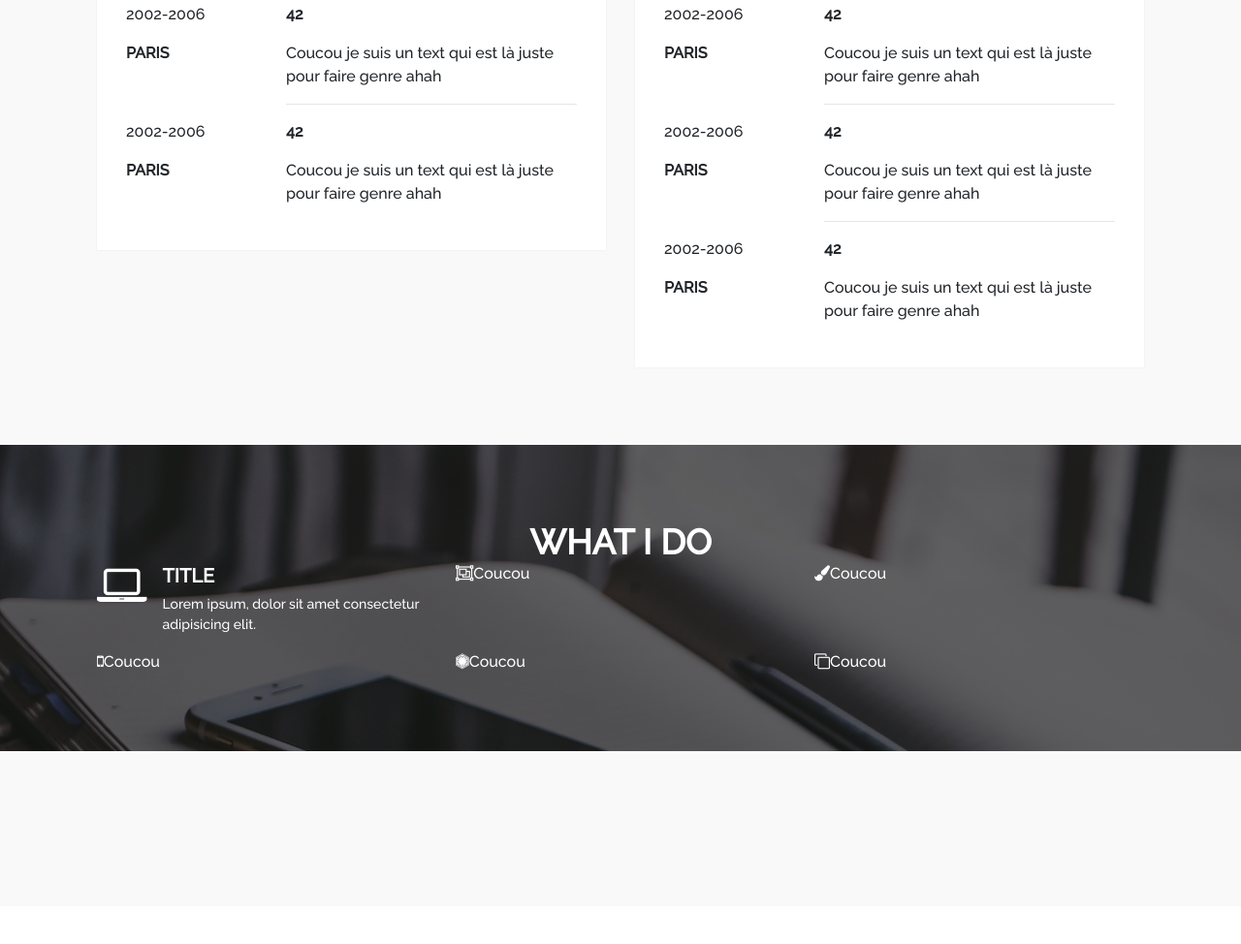
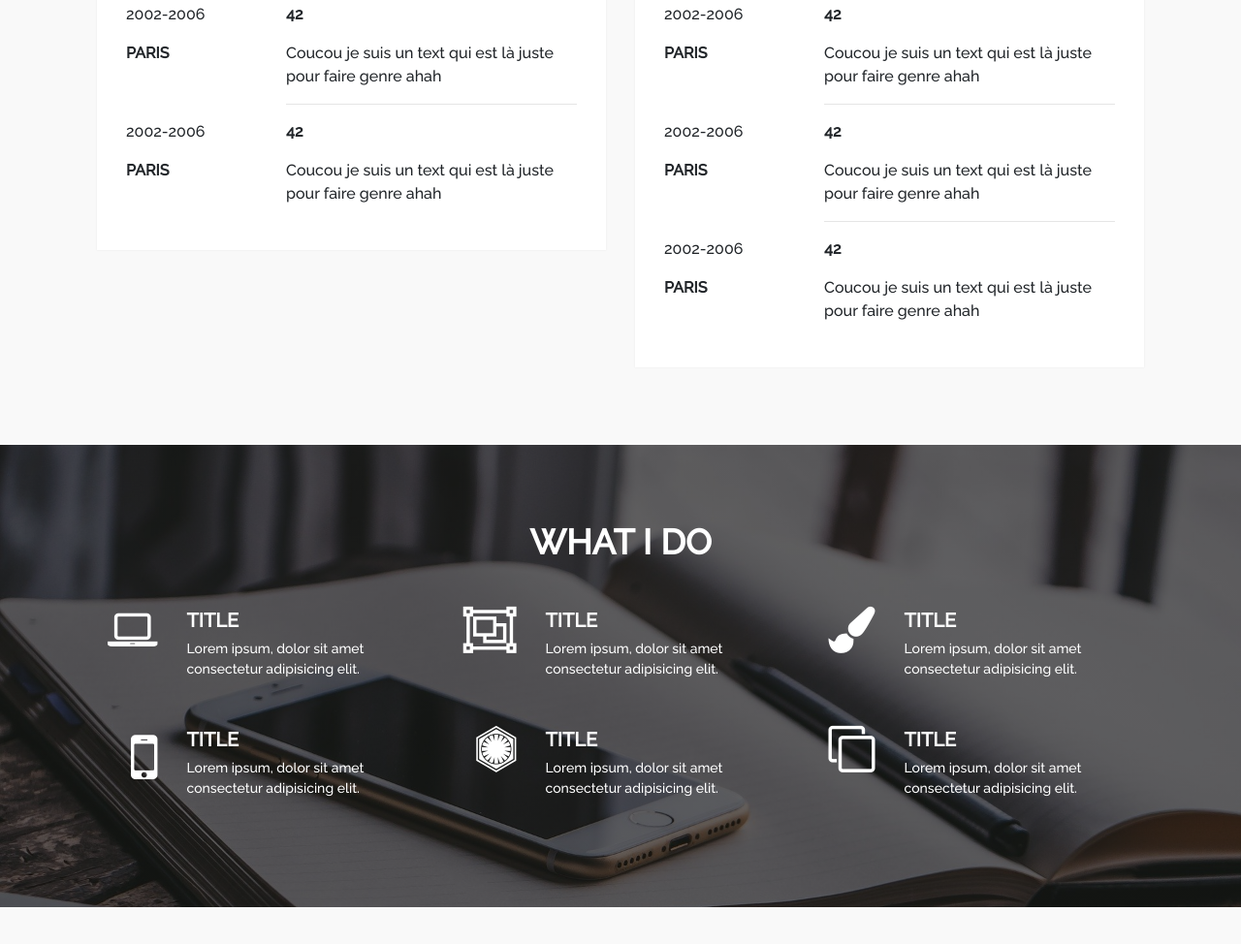
Before and after one commit to chrhuang/Resume, a React app: page / in a window 1280 px wide. Shown: the part 1581-2555 px from the top of the page at 97% size. Before the commit the page ends 2516 px from the top, so only its background shows below. Built offline with nearby package versions, Linux system fonts and the light colour scheme.

Commit message:
MOD : Fix

```diff
--- a/src/components/WhatIDo/Box/Box.js
+++ b/src/components/WhatIDo/Box/Box.js
@@ -4,14 +4,12 @@ import './Box.scss'
 export default function Box (props) {
   return (
     <div className='Performance row'>
-      <div className='col-12 d-flex'>
-        <div className=''>
-          <i className='fa fa-laptop fa-3x' />
-        </div>
-        <div className='ml-3'>
-          <p className='Performance__title'>{props.title}</p>
-          <p className='Performance__content'>{props.content}</p>
-        </div>
+      <div className='col-3 d-flex justify-content-end'>
+        <i className={props.icon} />
+      </div>
+      <div className='col-7'>
+        <p className='Performance__title'>{props.title}</p>
+        <p className='Performance__content'>{props.content}</p>
       </div>
     </div>
   )
--- a/src/components/WhatIDo/Box/Box.scss
+++ b/src/components/WhatIDo/Box/Box.scss
@@ -4,8 +4,6 @@
         font-weight: bold;
         line-height: 28px;
         text-transform: uppercase;
-    }
-    &__title {
         margin-bottom: 5px;
     }
     &__content {
--- a/src/components/WhatIDo/WhatIDo.js
+++ b/src/components/WhatIDo/WhatIDo.js
@@ -11,28 +11,23 @@ export default function WhatIDo () {
             What i do
           </div>
           <div className='row w-100'>
-            <div className='col-4'>
-              <Box icon='fa fa-laptop' title='title' content='Lorem ipsum, dolor sit amet consectetur adipisicing elit.' />
+            <div className='col-4 pt-3 pb-3'>
+              <Box icon='fa fa-laptop fa-3x' title='title' content='Lorem ipsum, dolor sit amet consectetur adipisicing elit.' />
             </div>
-            <div className='col-4'>
-              <i className='fa fa-object-group' />
-              Coucou
+            <div className='col-4 pt-3 pb-3'>
+              <Box icon='fa fa-object-group fa-3x' title='title' content='Lorem ipsum, dolor sit amet consectetur adipisicing elit.' />
             </div>
-            <div className='col-4'>
-              <i className='fa fa-paint-brush' />
-              Coucou
+            <div className='col-4 pt-3 pb-3'>
+              <Box icon='fa fa-paint-brush fa-3x' title='title' content='Lorem ipsum, dolor sit amet consectetur adipisicing elit.' />
             </div>
-            <div className='col-4'>
-              <i className='fa fa-mobile' />
-              Coucou
+            <div className='col-4 pt-3 pb-3'>
+              <Box icon='fa fa-mobile fa-4x' title='title' content='Lorem ipsum, dolor sit amet consectetur adipisicing elit.' />
             </div>
-            <div className='col-4'>
-              <i className='fa fa-first-order' />
-              Coucou
+            <div className='col-4 pt-3 pb-3'>
+              <Box icon='fa fa-first-order fa-3x' title='title' content='Lorem ipsum, dolor sit amet consectetur adipisicing elit.' />
             </div>
-            <div className='col-4'>
-              <i className='fa fa-clone' />
-              Coucou
+            <div className='col-4 pt-3 pb-3'>
+              <Box icon='fa fa-clone fa-3x' title='title' content='Lorem ipsum, dolor sit amet consectetur adipisicing elit.' />
             </div>
           </div>
         </div>
--- a/src/components/WhatIDo/WhatIDo.scss
+++ b/src/components/WhatIDo/WhatIDo.scss
@@ -11,6 +11,7 @@
         font-size: 36px;
         font-weight: 700;
         line-height: 41px;
+        margin-bottom: 30px;
     }
 }
 
```
